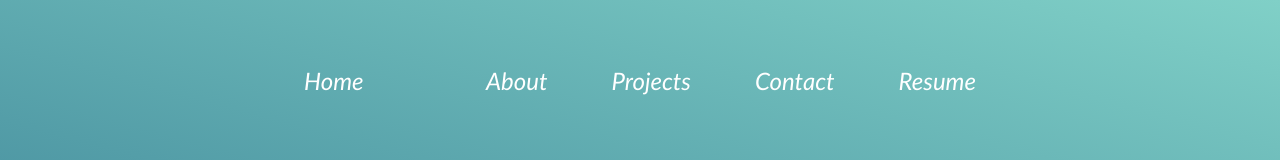
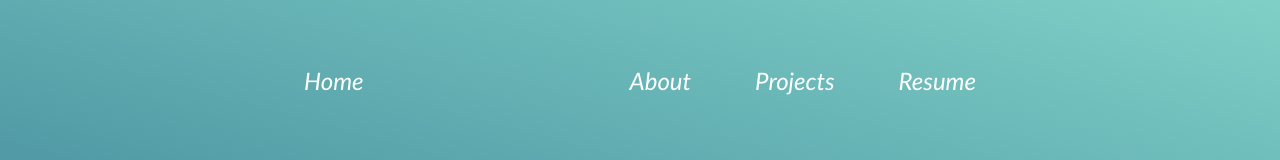
Before and after one commit to JustinKnueppel/PersonalWebsite, a React (Create React App) app: page / in a window 1280 px wide. Shown: the top 160 px of the page. Built offline with nearby package versions, Linux system fonts and the light colour scheme.

Commit message:
Remove contact page

```diff
--- a/src/App.js
+++ b/src/App.js
@@ -3,7 +3,6 @@ import { BrowserRouter as Router, Route } from "react-router-dom";
 import Home from "./components/Home";
 import About from "./components/About";
 import Projects from "./components/Projects";
-import Contact from "./components/Contact";
 
 import Navigation from "./components/Navigation";
 
@@ -15,7 +14,6 @@ function App() {
         <Route exact path="/" component={Home} />
         <Route path="/about" component={About} />
         <Route path="/projects" component={Projects} />
-        <Route path="/contact" component={Contact} />
       </div>
     </Router>
   );
--- a/src/components/Contact.js
+++ /dev/null
@@ -1,15 +0,0 @@
-import React from "react";
-
-export default class Contact extends React.Component {
-  componentDidMount() {
-    document.title = "Justin Knueppel | Contact";
-  }
-  render() {
-    return (
-      <div className="content">
-        <h1>Contact</h1>
-        <p>Email: justinknueppel@gmail.com</p>
-      </div>
-    );
-  }
-}
--- a/src/components/Navigation.js
+++ b/src/components/Navigation.js
@@ -18,9 +18,6 @@ export default class Navigation extends Component {
             <Link to="/projects">Projects</Link>
           </li>
           <li>
-            <Link to="/contact">Contact</Link>
-          </li>
-          <li>
             <a href="/assets/Resume.pdf" download>
               Resume
             </a>
```
Also changed, not shown: 1 other file (tests, documents, lock files or other folders).
